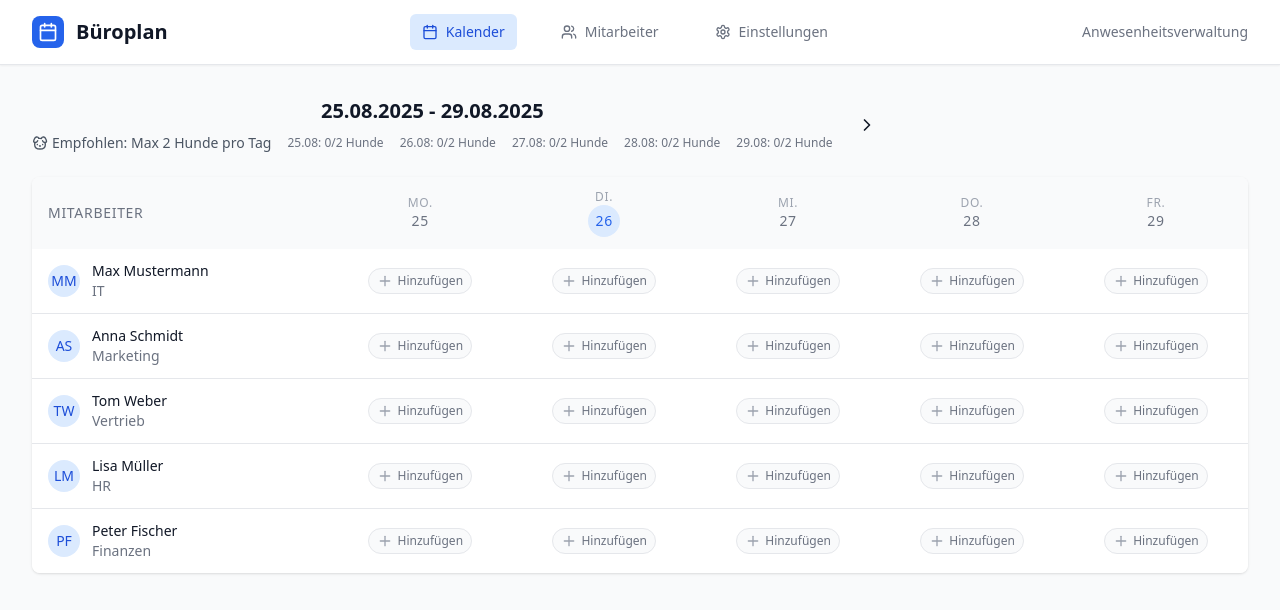
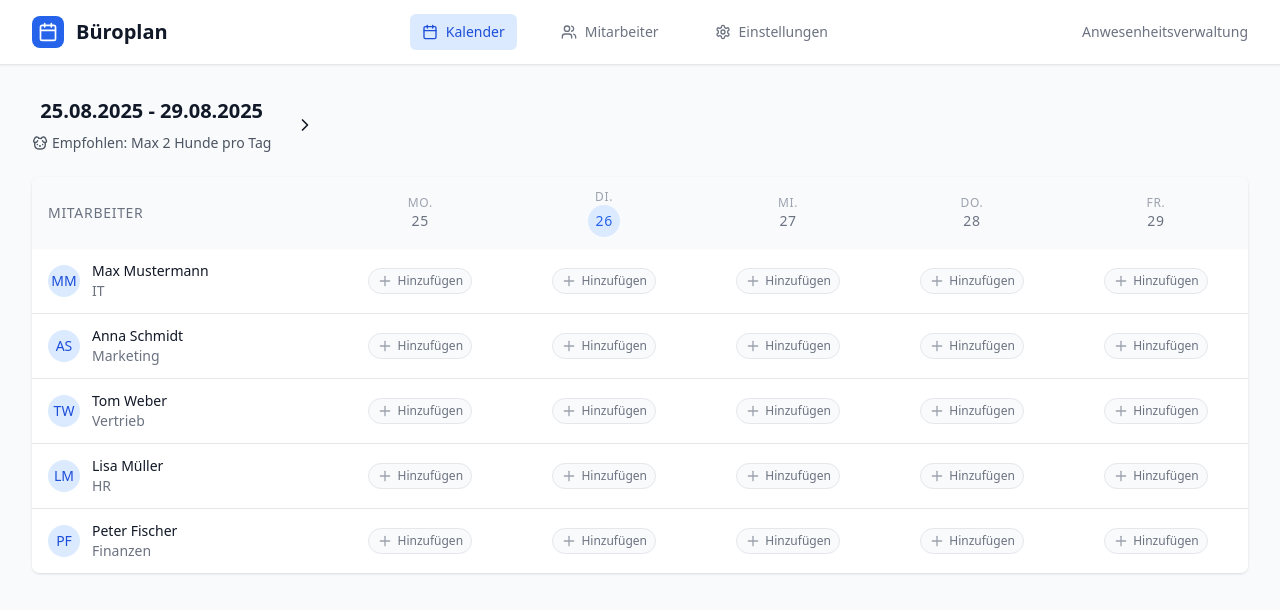
Before and after one commit to commuval/officeplan, a React (Create React App) app: page / in a window 1280 px wide. Shown: the top 610 px of the page. Built offline with nearby package versions, Linux system fonts and the light colour scheme.

Commit message:
textanpassung

```diff
--- a/src/components/AttendanceCalendar.tsx
+++ b/src/components/AttendanceCalendar.tsx
@@ -244,16 +244,6 @@ const AttendanceCalendar: React.FC<AttendanceCalendarProps> = ({ selectedDate, o
                   <Dog className="w-4 h-4 mr-1" />
                   <span>Empfohlen: Max 2 Hunde pro Tag</span>
                 </div>
-                {currentWeek.map((date) => {
-                  const dogCount = getDogCountForDate(date);
-                  return (
-                    <div key={date.toISOString()} className="flex items-center">
-                      <span className="text-xs text-gray-500">
-                        {format(date, 'dd.MM')}: {dogCount}/2 Hunde
-                      </span>
-                    </div>
-                  );
-                })}
               </div>
             )}
           </div>
```
